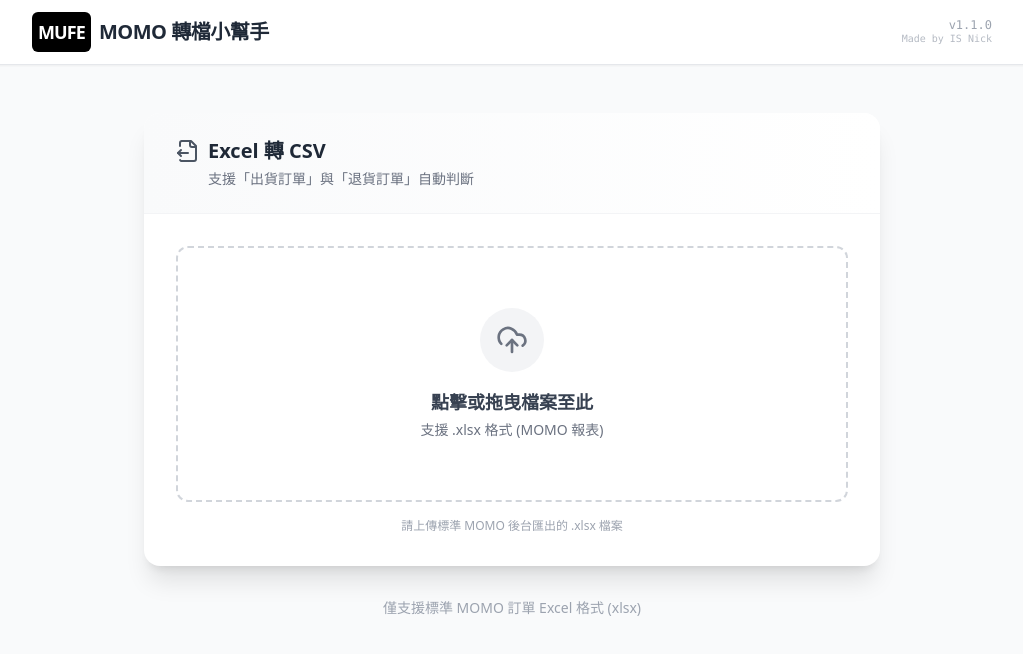
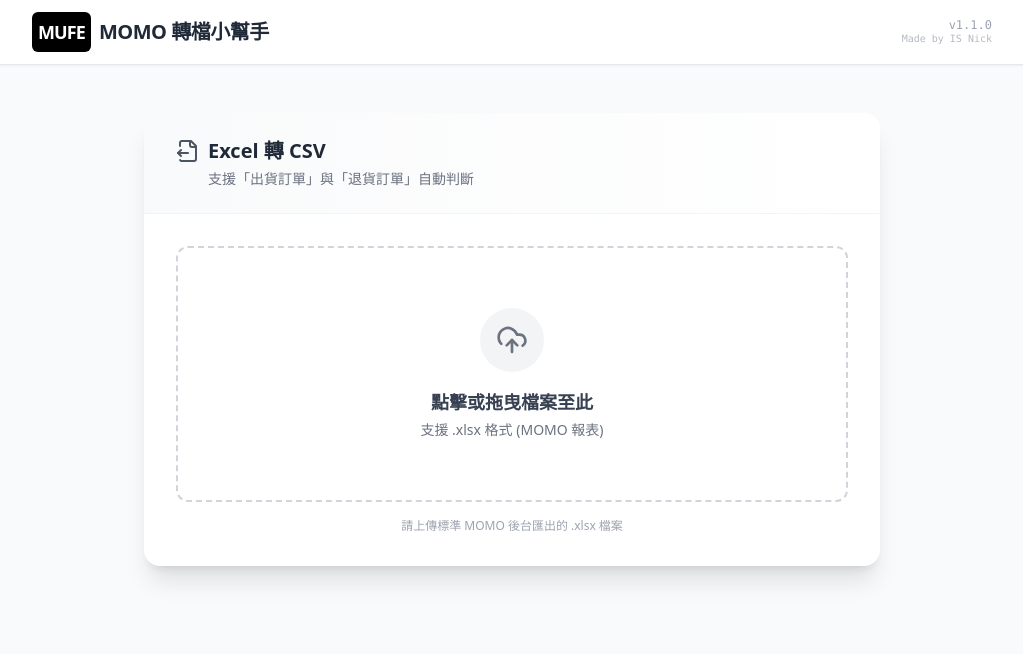
Before and after one commit to nickliu0224/MUFE_File_Converter, a React (Vite) app: page / in a window 1280 px wide. Shown: the top 654 px of the page, without its empty margins (128-1151 px from the left). Built offline with nearby package versions, Linux system fonts and the light colour scheme.

Commit message:
feat: Remove redundant footer text
Removes the static footer text that duplicated information already present in the UI. This streamlines the interface and avoids redundant messaging.

```diff
--- a/App.tsx
+++ b/App.tsx
@@ -223,13 +223,6 @@
             )}
           </div>
         </div>
-
-        {/* Helper Footer */}
-        <div className="mt-8 text-center">
-            <p className="text-sm text-gray-400">
-                僅支援標準 MOMO 訂單 Excel 格式 (xlsx)
-            </p>
-        </div>
       </main>
     </div>
   );
```
